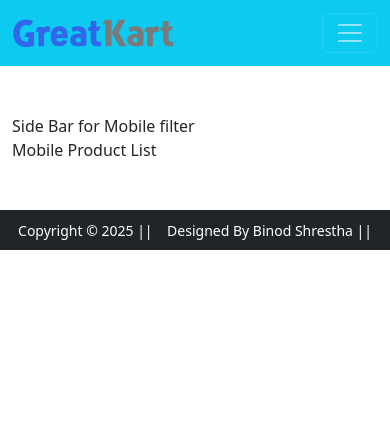
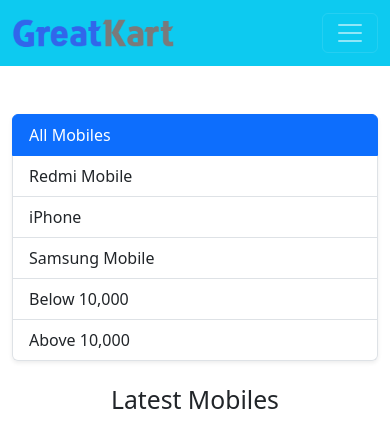
Before and after one commit to Mayun-Binod/GreatKart_Project, a Django app: page /mobile/ in a window 390 px wide. Shown: the top 436 px of the page. Before the commit the page ends 250 px from the top, so only its background shows below. Run offline with Django 5.2, Linux system fonts and the light colour scheme; data comes from the database, SQL or seed files in the repository; some libraries are stand-ins or nearby versions; some web fonts are replaced.

Commit message:
completed products views of filtering

```diff
--- /dev/null
+++ b/app/static/app/css/allproductpart.css
@@ -0,0 +1,34 @@
+
+
+  /* Ensure all images have the same size */
+  .product-img {
+    width: 100%;
+    height: 250px;
+    object-fit: cover;
+    border-radius: 10px;
+  }
+
+  /* Hover Effect on Cards */
+  .product-card {
+    transition: transform 0.3s ease-in-out;
+  }
+
+  .product-card:hover {
+    transform: scale(1.05);
+    box-shadow: 0px 8px 15px rgba(0, 0, 0, 0.2);
+  }
+
+  /* Responsive Grid Layout */
+  @media (max-width: 992px) {
+    .col-lg-4 {
+      flex: 0 0 50%;
+      max-width: 50%;
+    }
+  }
+
+  @media (max-width: 768px) {
+    .col-lg-4 {
+      flex: 0 0 100%;
+      max-width: 100%;
+    }
+  }
--- a/app/static/app/css/navbar.css
+++ /dev/null
@@ -1,16 +0,0 @@
-/* Custom hover effect for nav links */
-.nav-link:hover {
-    color: #ffc107 !important; /* Change to your preferred hover color */
-  }
-
-  /* Custom dropdown menu styling */
-  .dropdown-menu {
-    border: none;
-    border-radius: 10px;
-  }
-
-  /* Custom badge styling */
-  .badge {
-    font-size: 0.8em;
-    padding: 0.4em 0.6em;
-  }
--- a/app/templates/app/base.html
+++ b/app/templates/app/base.html
@@ -1,83 +1,71 @@
-<!doctype html>
+<!DOCTYPE html>
 {% load static %}
 <html lang="en">
 <head>
-    <!-- Required meta tags -->
   <meta charset="utf-8">
   <meta name="viewport" content="width=device-width, initial-scale=1">
-    <!-- Traditional ICO Favicon -->
+  <title>GreatKart | {% block title %}{% endblock title %}</title>
+
+  <!-- Favicon -->
   <link rel="icon" type="image/x-icon" href="{% static 'app/images/favicon.ico' %}">
+
   <!-- Bootstrap CSS -->
-    <link href="https://cdn.jsdelivr.net/npm/bootstrap@5.3.3/dist/css/bootstrap.min.css" rel="stylesheet" integrity="sha384-QWTKZyjpPEjISv5WaRU9OFeRpok6YctnYmDr5pNlyT2bRjXh0JMhjY6hW+ALEwIH" crossorigin="anonymous">
+  <link href="https://cdn.jsdelivr.net/npm/bootstrap@5.3.3/dist/css/bootstrap.min.css" rel="stylesheet">
 
-    <!--Owl Carousel CSS-->
+  <!-- Owl Carousel CSS -->
   <link rel="stylesheet" href="{% static 'app/css/owl.carousel.min.css' %}">
 
-    <!--FontAwesome CSS-->
+  <!-- FontAwesome (Use CDN instead of static) -->
   <link rel="stylesheet" href="{% static 'app/css/fontAwesome.css' %}">
 
-    <!--Custom CSS-->
+  <!-- Custom CSS -->
   <link rel="stylesheet" href="{% static 'app/css/style.css' %}">
-    <link rel="stylesheet" href="{% static 'app/css/navbar.css' %}">
   <link rel="stylesheet" href="{% static 'app/css/product.css' %}">
+  <link rel="stylesheet" href="{% static 'app/css/allproductpart.css' %}">
 
 
-    <title>GreatKart | {% block title %} {% endblock title %} </title>
 </head>
 <body>
   <nav class="navbar navbar-expand-lg navbar-dark bg-info">
     <div class="container">
-        <!-- Logo -->
       <a class="navbar-brand" href="/">
         <img src="{% static 'app/images/logo.png' %}" alt="Logo" style="height: 40px;">
       </a>
-
-        <!-- Toggle Button for Mobile -->
-        <button class="navbar-toggler" type="button" data-bs-toggle="collapse" data-bs-target="#navbarSupportedContent" aria-controls="navbarSupportedContent" aria-expanded="false" aria-label="Toggle navigation">
+      <button class="navbar-toggler" type="button" data-bs-toggle="collapse" data-bs-target="#navbarSupportedContent">
         <span class="navbar-toggler-icon"></span>
       </button>
-
-        <!-- Navbar Content -->
       <div class="collapse navbar-collapse" id="navbarSupportedContent">
-          <!-- Left Side: Menu Items -->
-          <ul class="navbar-nav me-auto mb-2 mb-lg-0">
-            <li class="nav-item">
-              <a class="nav-link active" aria-current="page" href="/">Home</a>
-            </li>
+        <ul class="navbar-nav me-auto">
+          <li class="nav-item"><a class="nav-link active" href="/">Home</a></li>
           <li class="nav-item dropdown">
-              <a class="nav-link dropdown-toggle text-white" href="#" id="electronicsDropdown" role="button" data-bs-toggle="dropdown" aria-expanded="false">
+            <a class="nav-link dropdown-toggle text-white" href="#" id="electronicsDropdown" role="button" data-bs-toggle="dropdown">
               Electronics
             </a>
-              <ul class="dropdown-menu shadow" aria-labelledby="electronicsDropdown">
+            <ul class="dropdown-menu shadow">
               <li><a class="dropdown-item" href="{% url 'mobile' %}">Mobile</a></li>
-                <li><a class="dropdown-item" href="#">Laptop</a></li>
+              <li><a class="dropdown-item" href="{% url 'laptop' %}">Laptop</a></li>
             </ul>
           </li>
           <li class="nav-item dropdown">
-              <a class="nav-link dropdown-toggle text-white" href="#" id="fashionDropdown" role="button" data-bs-toggle="dropdown" aria-expanded="false">
+            <a class="nav-link dropdown-toggle text-white" href="#" id="fashionDropdown" role="button" data-bs-toggle="dropdown">
               Fashion
             </a>
-              <ul class="dropdown-menu shadow" aria-labelledby="fashionDropdown">
-                <li><a class="dropdown-item" href="#">Top Wear</a></li>
-                <li><a class="dropdown-item" href="#">Bottom Wear</a></li>
+            <ul class="dropdown-menu shadow">
+              <li><a class="dropdown-item" href="{% url 'topwear' %}">Top Wear</a></li>
+              <li><a class="dropdown-item" href="{% url 'bottomwear' %}">Bottom Wear</a></li>
             </ul>
           </li>
         </ul>
-
-          <!-- Search Bar -->
         <form class="d-flex me-3">
-            <input class="form-control me-2" type="search" placeholder="Search" aria-label="Search">
+          <input class="form-control me-2" type="search" placeholder="Search">
           <button class="btn btn-secondary" type="submit">Search</button>
         </form>
-
-          <!-- Right Side: Profile, Cart, Login, Registration -->
-          <div>
-            <ul class="navbar-nav me-auto mb-2 mb-lg-0">
+        <ul class="navbar-nav">
           <li class="nav-item dropdown mx-2">
-                <a class="nav-link dropdown-toggle text-white" href="#" id="profileDropdown" role="button" data-bs-toggle="dropdown" aria-expanded="false">
-                  Sonam
+            <a class="nav-link dropdown-toggle text-white" href="#" id="profileDropdown" role="button" data-bs-toggle="dropdown">
+              Binod
             </a>
-                <ul class="dropdown-menu shadow" aria-labelledby="profileDropdown">
+            <ul class="dropdown-menu shadow">
               <li><a class="dropdown-item" href="{% url 'profile' %}">Profile</a></li>
               <li><a class="dropdown-item" href="{% url 'orders' %}">Orders</a></li>
               <li><a class="dropdown-item" href="{% url 'changepassword' %}">Change Password</a></li>
@@ -89,35 +77,46 @@
               <span class="badge bg-danger">4</span> Cart
             </a>
           </li>
-              <li class="nav-item mx-2">
-                <a href="{% url 'login' %}" class="nav-link text-white">Login</a>
-              </li>
-              <li class="nav-item mx-2">
-                <a href="{% url 'customerregistration' %}" class="nav-link text-white">Registration</a>
-              </li>
+          <li class="nav-item mx-2"><a href="{% url 'login' %}" class="nav-link text-white">Login</a></li>
+          <li class="nav-item mx-2"><a href="{% url 'customerregistration' %}" class="nav-link text-white">Registration</a></li>
         </ul>
       </div>
     </div>
-      </div>
   </nav>
-    {% block banner_slider %} {% endblock banner_slider %}
-    {% block livesale %} {% endblock livesale %}
-    {% block main-content %} {% endblock main-content %}
 
-    <!-- Start Footer -->
+  {% block banner_slider %}{% endblock banner_slider %}
+  {% block livesale %}{% endblock livesale %}
+  {% block main-content %}{% endblock main-content %}
+
+  <!-- Footer -->
   <footer class="container-fluid bg-dark text-center p-2 mt-5">
-        <small class="text-white">Copyright &copy; 2025 ||<i class="fa-solid fa-house"></i> Designed By Binod Shrestha || </small>
-    </footer> <!-- End Footer -->
+    <small class="text-white">&copy; 2025 || <i class="fa-solid fa-house"></i> Designed By Binod Shrestha</small>
+  </footer>
 
-    <!-- Jquery -->
-    <script src="https://code.jquery.com/jquery-3.5.1.min.js" integrity="sha256-9/aliU8dGd2tb6OSsuzixeV4y/faTqgFtohetphbbj0=" crossorigin="anonymous"></script>
-    <!-- Bootstrap Bundle with Popper -->
-    <script src="https://cdn.jsdelivr.net/npm/bootstrap@5.0.0-beta1/dist/js/bootstrap.bundle.min.js" integrity="sha384-ygbV9kiqUc6oa4msXn9868pTtWMgiQaeYH7/t7LECLbyPA2x65Kgf80OJFdroafW" crossorigin="anonymous"></script>
-   <!-- Bootstrap Bundle js -->
-   <script src="https://cdn.jsdelivr.net/npm/bootstrap@5.3.3/dist/js/bootstrap.bundle.min.js" integrity="sha384-YvpcrYf0tY3lHB60NNkmXc5s9fDVZLESaAA55NDzOxhy9GkcIdslK1eN7N6jIeHz" crossorigin="anonymous"></script>
+  <!-- Bootstrap Bundle JS -->
+  <script src="https://cdn.jsdelivr.net/npm/bootstrap@5.3.3/dist/js/bootstrap.bundle.min.js"></script>
 
+  <!-- jQuery (If Needed) -->
+  <script src="https://code.jquery.com/jquery-3.6.0.min.js"></script>
+
+  <!-- Owl Carousel -->
   <script src="{% static 'app/js/owl.carousel.min.js' %}"></script>
+
+  <!-- FontAwesome js -->
   <script src="{% static 'app/js/fontAwesome.js' %}"></script>
+
+  <!-- Custom Scripts -->
   <script src="{% static 'app/js/myscript.js' %}"></script>
+
+  <!-- Fix Bootstrap Dropdowns -->
+  <script>
+    document.addEventListener("DOMContentLoaded", function () {
+      var dropdowns = document.querySelectorAll('.dropdown-toggle');
+      dropdowns.forEach(function (dropdown) {
+        new bootstrap.Dropdown(dropdown);
+      });
+    });
+  </script>
+
 </body>
 </html>
--- a/app/templates/app/mobile.html
+++ b/app/templates/app/mobile.html
@@ -1,15 +1,51 @@
 {% extends 'app/base.html' %}
 {% load static %}
-{% block title %}Buy Now{% endblock title %}
+{% block title %}Mobile-Product{% endblock title %}
+
 {% block main-content %}
 <div class="container my-5">
- <div class="row">
-  <div class="col-sm-3">
-   Side Bar for Mobile filter
+  <div class="row">
+
+    <!-- Sidebar (Mobile Categories) -->
+    <div class="col-md-3">
+      <div class="list-group shadow-sm">
+        <a href="{% url 'mobile' %}" class="list-group-item list-group-item-action active">All Mobiles</a>
+        <a href="{% url 'mobiledata' 'Redmi' %}" class="list-group-item list-group-item-action">Redmi Mobile</a>
+        <a href="{% url 'mobiledata' 'Iphone' %}" class="list-group-item list-group-item-action">iPhone</a>
+        <a href="{% url 'mobiledata' 'Samsung' %}" class="list-group-item list-group-item-action">Samsung Mobile</a>
+        <a href="{% url 'mobiledata' 'Below' %}" class="list-group-item list-group-item-action">Below 10,000</a>
+        <a href="{% url 'mobiledata' 'Above' %}" class="list-group-item list-group-item-action">Above 10,000</a>
+      </div>
+    </div>
+
+    <!-- Mobile Products Section -->
+    <div class="col-md-9">
+      <h2 class="my-4 text-center">Latest Mobiles</h2>
+
+      <div class="row">
+        {% for mobile in mobiles %}
+        <div class="col-lg-4 col-md-6 col-sm-12 mb-4">
+          <div class="card h-100 shadow-sm border-0 rounded product-card">
+            <img src="{{ mobile.product_image.url }}" class="card-img-top product-img" alt="{{ mobile.title }}">
+            <div class="card-body text-center">
+              <h5 class="card-title">{{ mobile.title }}</h5>
+              <p class="text-muted small">{{ mobile.description|truncatewords:12 }}</p>
+              <p>
+                <strong class="text-muted text-decoration-line-through">${{ mobile.selling_price }}</strong>
+                <br>
+                <strong class="text-danger">Now: ${{ mobile.discounted_price }}</strong>
+              </p>
+              <a href="{% url 'product-detail' mobile.id %}" class="btn btn-primary w-100">View Details</a>
+            </div>
+          </div>
+        </div>
+        {% empty %}
+        <p class="text-center text-muted">No mobile products available.</p>
+        {% endfor %}
+      </div>
+
+    </div>
+
   </div>
-  <div class="col-sm-8 offset-sm-1">
-   Mobile Product List
-  </div>
- </div>
 </div>
 {% endblock main-content %}
--- a/app/urls.py
+++ b/app/urls.py
@@ -2,7 +2,7 @@
 from app import views
 urlpatterns = [
     path('', views.ProductView.as_view(), name='home'),
-    path('product-detail/', views.product_detail, name='product-detail'),
+    path('product-detail/<int:product_id>/', views.ProductDetail.as_view(), name='product-detail'),
     path('cart/', views.add_to_cart, name='add-to-cart'),
     path('buy/', views.buy_now, name='buy-now'),
     path('profile/', views.profile, name='profile'),
@@ -10,6 +10,13 @@
     path('orders/', views.orders, name='orders'),
     path('changepassword/', views.change_password, name='changepassword'),
     path('mobile/', views.mobile, name='mobile'),
+    path('mobile/<slug:data>/',views.mobile,name='mobiledata'),
+    path('laptop/', views.laptop, name='laptop'),
+    path('laptop/<slug:data>/',views.laptop,name='laptopdata'),
+    path('topwear/', views.topwear, name='topwear'),
+    path('topwear/<slug:data>/',views.topwear,name='topweardata'),
+    path('bottomwear/', views.bottomwear, name='bottomwear'),
+    path('bottomwear/<slug:data>/',views.bottomwear,name='bottomweardata'),
     path('login/', views.login, name='login'),
     path('registration/', views.customerregistration, name='customerregistration'),
     path('checkout/', views.checkout, name='checkout'),
--- a/app/views.py
+++ b/app/views.py
@@ -1,4 +1,4 @@
-from django.shortcuts import render
+from django.shortcuts import render,get_object_or_404
 from app.models import Product,Customer,Cart,OrderPlaced
 from django.views import View
 
@@ -21,8 +21,18 @@
         # Render the template with context
         return render(request, 'app/home.html', context)
 
-def product_detail(request):
- return render(request, 'app/productdetail.html')
+class ProductDetail(View):
+    def get(self, request, product_id):
+        # Fetch the product by ID or return a 404 error if not found
+        product = get_object_or_404(Product, id=product_id)
+
+        # Prepare context data
+        context = {
+            "products": product  # Use "product" instead of "products"
+        }
+
+        # Render the template with context
+        return render(request, 'app/productdetail.html', context)
 
 def add_to_cart(request):
  return render(request, 'app/addtocart.html')
@@ -42,8 +52,51 @@
 def change_password(request):
  return render(request, 'app/changepassword.html')
 
-def mobile(request):
- return render(request, 'app/mobile.html')
+def mobile(request,data=None):
+ if data==None:
+   mobile=Product.objects.filter(category="M")
+ elif data=="Redmi" or data=="Samsung" or data=="Iphone":
+   mobile=Product.objects.filter(category="M").filter(brand=data)
+ elif data=="Below":
+   mobile=Product.objects.filter(category="M").filter(discounted_price__lt=10000)
+ elif data=="Above":
+   mobile=Product.objects.filter(category="M").filter(discounted_price__gt=10000)
+ return render(request, 'app/mobile.html',{'mobiles':mobile})
+
+def laptop(request,data=None):
+ if data==None:
+   laptop=Product.objects.filter(category="L")
+ elif data=="Dell" or data=="Mac" or data=="Asur":
+   laptop=Product.objects.filter(category="L").filter(brand=data)
+ elif data=="Below":
+   laptop=Product.objects.filter(category="L").filter(discounted_price__lt=15000)
+ elif data=="Above":
+   laptop=Product.objects.filter(category="L").filter(discounted_price__gt=15000)
+ return render(request, 'app/laptop.html',{'laptops':laptop})
+
+
+def topwear(request,data=None):
+ if data==None:
+   topwear=Product.objects.filter(category="TW")
+ elif data=="Park" or data=="Polo":
+   topwear=Product.objects.filter(category="TW").filter(brand=data)
+ elif data=="Below":
+   topwear=Product.objects.filter(category="TW").filter(discounted_price__lt=1000)
+ elif data=="Above":
+   topwear=Product.objects.filter(category="TW").filter(discounted_price__gt=1000)
+ return render(request, 'app/topwear.html',{'topwears':topwear})
+
+
+def bottomwear(request,data=None):
+ if data==None:
+   bottomwear=Product.objects.filter(category="BW")
+ elif data=="Lee" or data=="Spykar":
+   bottomwear=Product.objects.filter(category="BW").filter(brand=data)
+ elif data=="Below":
+   bottomwear=Product.objects.filter(category="BW").filter(discounted_price__lt=400)
+ elif data=="Above":
+   bottomwear=Product.objects.filter(category="BW").filter(discounted_price__gt=400)
+ return render(request, 'app/bottomwear.html',{'bottomwears':bottomwear})
 
 def login(request):
  return render(request, 'app/login.html')
```
Also changed, not shown: app/templates/app/bottomwear.html (added, +50 -0 lines), app/templates/app/home.html (+4 -4 lines), app/templates/app/laptop.html (added, +51 -0 lines), app/templates/app/productdetail.html (+54 -19 lines), app/templates/app/topwear.html (added, +50 -0 lines). Lines whose indentation alone changed are shown as unchanged.
